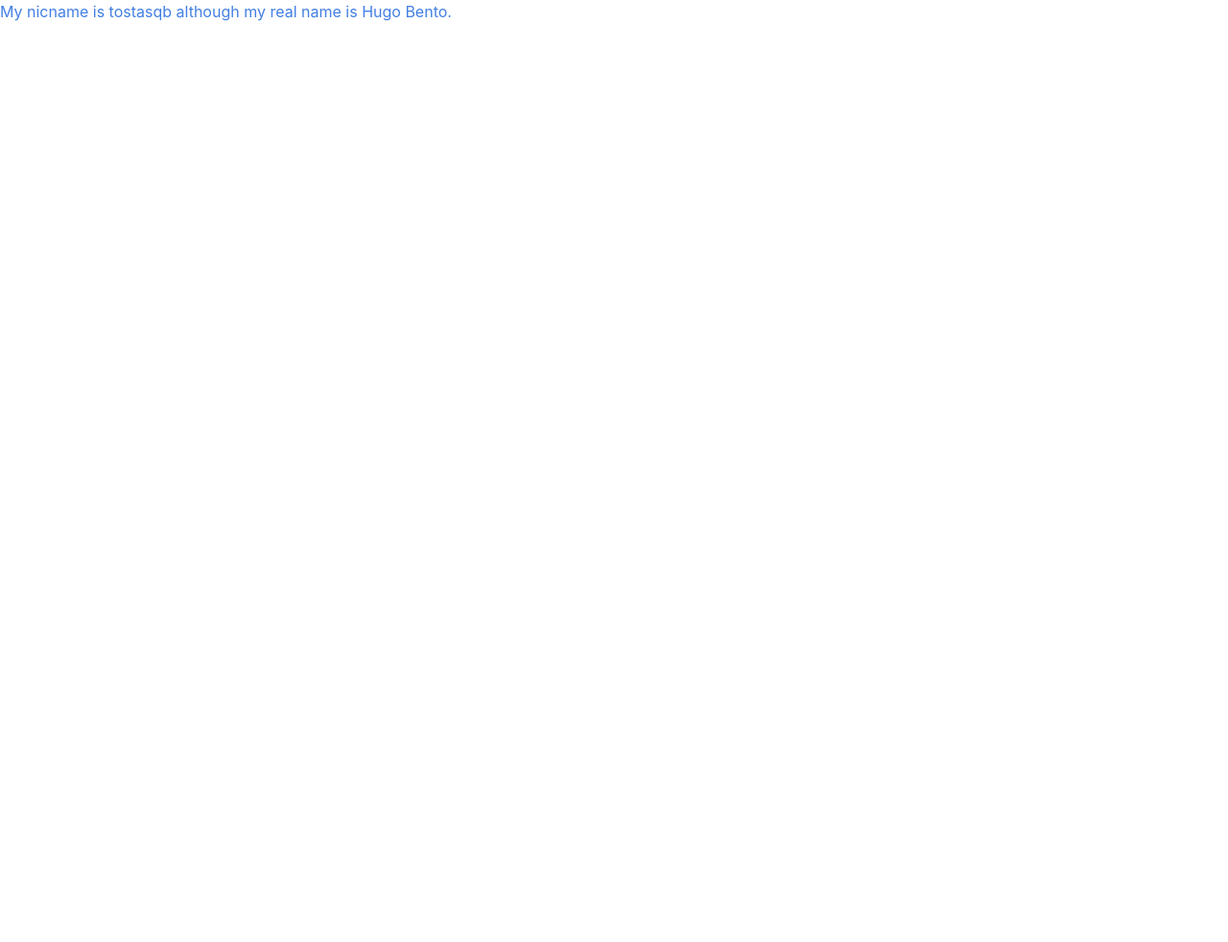
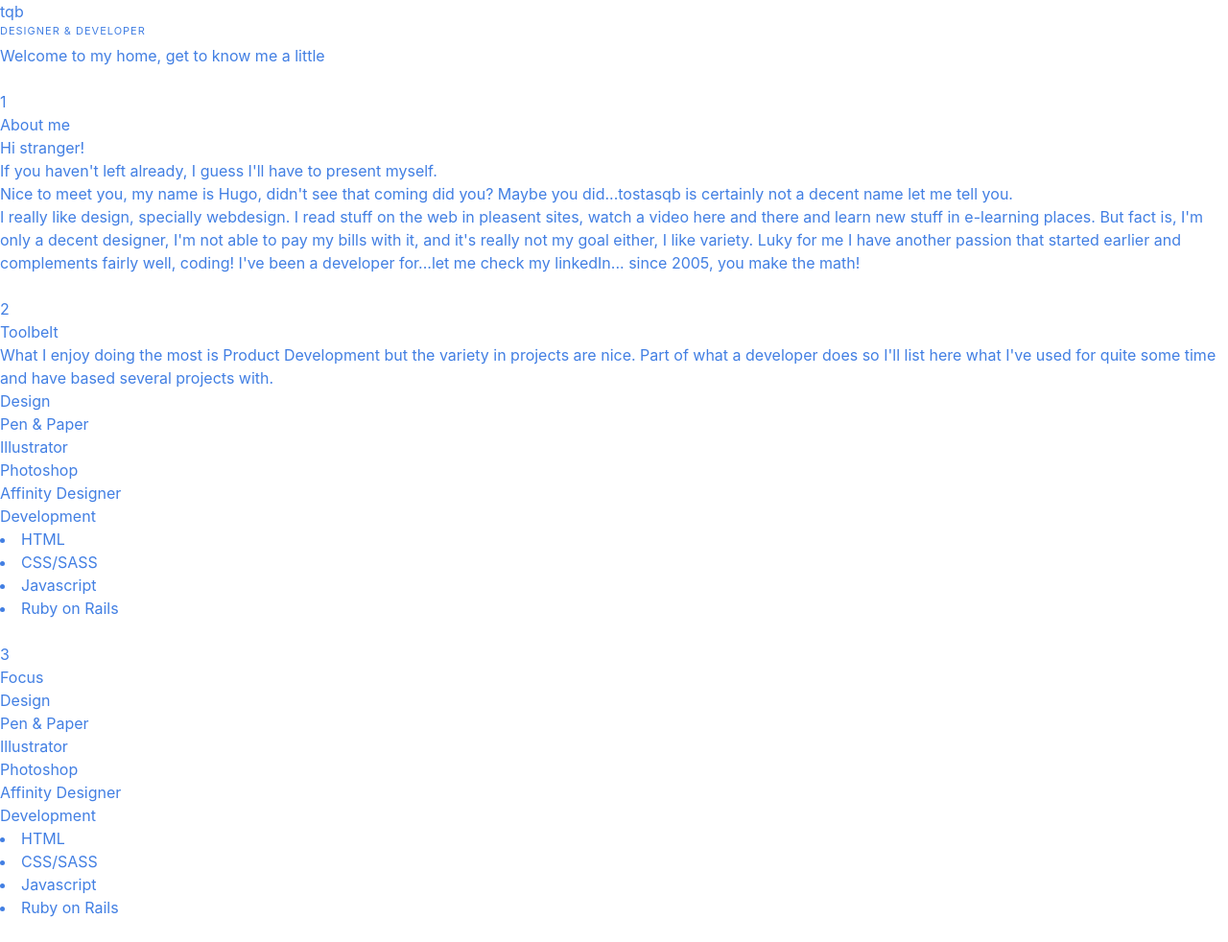
Before and after one commit to tostasqb/tostasqb.com, a website: page index.html in a window 1280 px wide. Shown: the whole page at 96% size. Before the commit the page ends 800 px from the top, so only its background shows below. Drawn offline with nearby package versions, Linux system fonts and the light colour scheme.

Commit message:
keeping history

```diff
--- a/index.html
+++ b/index.html
@@ -1,14 +1,108 @@
 <!DOCTYPE html>
 <html>
   <head>
-    <title>My name is Hugo Bento</title>
+    <title>Welcome to my home, on the web</title>
     <meta charset="UTF-8">
-    <link rel="stylesheet" href="https://maxcdn.bootstrapcdn.com/font-awesome/4.6.3/css/font-awesome.min.css">
+    <link rel="stylesheet" href="//maxcdn.bootstrapcdn.com/font-awesome/4.7.0/css/font-awesome.min.css">
     <link rel="stylesheet" href="css/bulma.css">
     <link rel="stylesheet" href="css/styles.css">
   </head>
+  <body>
+    <!-- header -->
+    <div class="block header">
+      <div class="brand">tqb</div>
+      <div class="heading">designer & developer</div>
+      <div class="sub-header">Welcome to my home, get to know me a little</div>
+    </div>
 
-  <body>
-    My nicname is tostasqb although my real name is Hugo Bento.
+
+    <!-- presentation -->
+    <div class="block presentation">
+      <div class="step">1</div>
+      <div class="step-title">About me</div>
+      <div class="description">
+        <p>Hi stranger!</p>
+        <p>If you haven't left already, I guess I'll have to present myself.</p>
+        <p>
+          Nice to meet you, my name is <span class="highlight">Hugo</span>, didn't see that coming did you?
+          Maybe you did...tostasqb is certainly not a decent name let me tell you.
+        </p>
+        <p>
+          I really like design, specially webdesign.
+          I read stuff on the web in pleasent sites,
+          watch a video here and there and learn new stuff in e-learning places.
+          But fact is, I'm only a <span class="highlight">decent designer</span>,
+          I'm not able to pay my bills with it, and it's really not my goal either,
+          I like variety. Luky for me I have another passion that started earlier and complements fairly well, coding!
+          I've been a <span class="highlight">developer</span> for...let me check my linkedIn...
+          <span class="highlight">since 2005</span>, you make the math!
+        </p>
+      </div>
+    </div>
+
+
+    <!-- toolbelt -->
+    <div class="block toolbelt">
+      <div class="step">2</div>
+      <div class="step-title">Toolbelt</div>
+      <div class="description">
+        <p>
+          What I enjoy doing the most is <span class="highlight">Product Development</span> but the variety in projects are nice.
+          Part of what a developer does so I'll list here what
+          I've used for quite some time and have based several projects with.
+        </p>
+      </div>
+      <div class="balls">
+        <div class="ball">
+          <h3>Design</h3>
+          <ul>
+            <li>Pen & Paper</li>
+            <li>Illustrator</li>
+            <li>Photoshop</li>
+            <li>Affinity Designer</li>
+          </ul>
+        </div>
+        <div class="ball">
+          <h3>Development</h3>
+          <li>HTML</li>
+          <li>CSS/SASS</li>
+          <li>Javascript</li>
+          <li>Ruby on Rails</li>
+        </div>
+      </div>
+    </div>
+
+
+    <!-- toolbelt -->
+    <div class="block toolbelt">
+      <div class="step">3</div>
+      <div class="step-title">Focus</div>
+      <div class="description">
+        <p>
+
+        </p>
+      </div>
+      <div class="balls">
+        <div class="ball">
+          <h3>Design</h3>
+          <ul>
+            <li>Pen & Paper</li>
+            <li>Illustrator</li>
+            <li>Photoshop</li>
+            <li>Affinity Designer</li>
+          </ul>
+        </div>
+        <div class="ball">
+          <h3>Development</h3>
+          <li>HTML</li>
+          <li>CSS/SASS</li>
+          <li>Javascript</li>
+          <li>Ruby on Rails</li>
+        </div>
+      </div>
+    </div>
+
+    <script src="//cdnjs.cloudflare.com/ajax/libs/jquery/3.2.1/jquery.min.js"></script>
+    <script type="text/javascript" src="js/index.js"></script>
   </body>
 </html>
```
